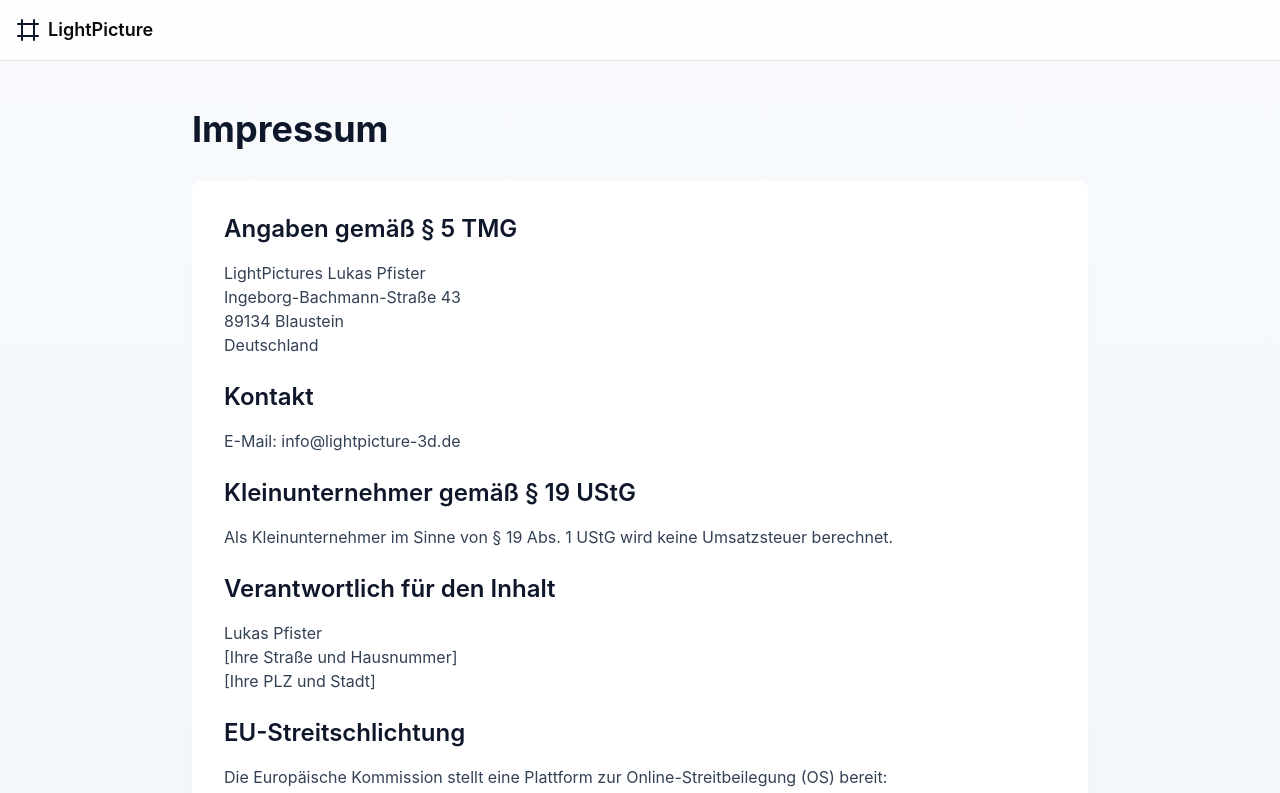
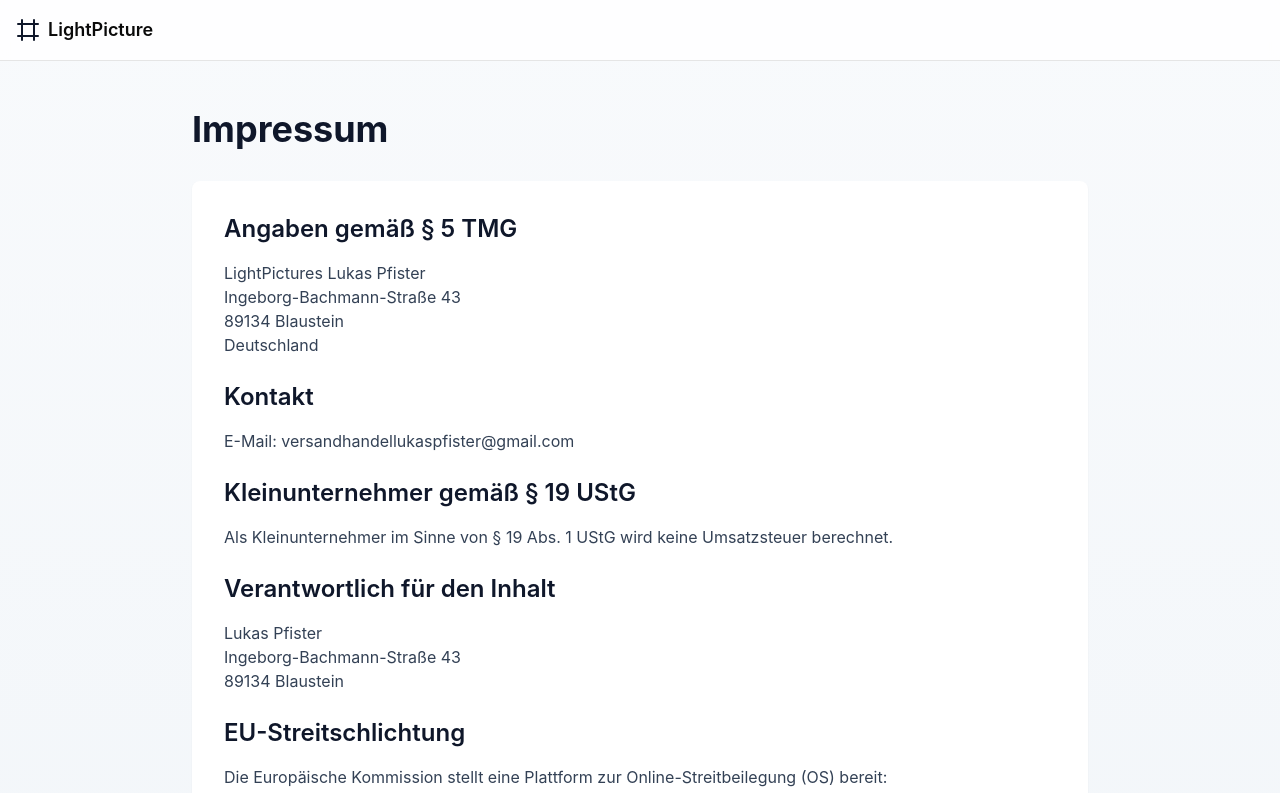
Before and after one commit to lukasmarkpfister/SnapframeProject, a React (Vite) app: page /impressum in a window 1280 px wide. Shown: the top 793 px of the page. Built offline with nearby package versions, Linux system fonts and the light colour scheme; no server answers.

Commit message:
feat: update contact information and address in Datenschutz, Impressum, and Widerruf pages

```diff
--- a/src/pages/Datenschutz.tsx
+++ b/src/pages/Datenschutz.tsx
@@ -136,7 +136,7 @@ export default function Datenschutz() {
               <h2 className="text-2xl font-semibold text-slate-900 mb-4">9. Kontakt</h2>
               <p className="text-slate-700">
                 Bei Fragen zum Datenschutz können Sie sich jederzeit an uns wenden:<br />
-                E-Mail: datenschutz@lightpicture-3d.de
+                E-Mail: versandhandellukaspfister@gmail.com
               </p>
             </section>
           </div>
--- a/src/pages/Impressum.tsx
+++ b/src/pages/Impressum.tsx
@@ -32,7 +32,7 @@ export default function Impressum() {
             <section>
               <h2 className="text-2xl font-semibold text-slate-900 mb-4">Kontakt</h2>
               <p className="text-slate-700">
-                E-Mail: info@lightpicture-3d.de
+                E-Mail: versandhandellukaspfister@gmail.com
               </p>
             </section>
 
@@ -47,8 +47,8 @@ export default function Impressum() {
               <h2 className="text-2xl font-semibold text-slate-900 mb-4">Verantwortlich für den Inhalt</h2>
               <p className="text-slate-700">
                 Lukas Pfister<br />
-                [Ihre Straße und Hausnummer]<br />
-                [Ihre PLZ und Stadt]
+                Ingeborg-Bachmann-Straße 43<br />
+                89134 Blaustein
               </p>
             </section>
 
--- a/src/pages/Widerruf.tsx
+++ b/src/pages/Widerruf.tsx
@@ -34,10 +34,10 @@ export default function Widerruf() {
               <div className="bg-slate-50 p-4 rounded-lg mt-4 mb-4">
                 <p className="text-slate-700">
                   <strong>LightPictures Lukas Pfister</strong><br />
-                  [Ihre Straße und Hausnummer]<br />
-                  [Ihre PLZ und Stadt]<br />
+                  Ingeborg-Bachmann-Straße 43<br />
+                  89134 Blaustein<br />
                   Deutschland<br />
-                  E-Mail: widerruf@lightpicture-3d.de
+                  E-Mail: versandhandellukaspfister@gmail.com
                 </p>
               </div>
               <p className="text-slate-700">
@@ -107,9 +107,9 @@ export default function Widerruf() {
                 </p>
                 <div className="border border-slate-300 p-4 text-slate-700 space-y-2 font-mono text-sm">
                   <p>An LightPictures Lukas Pfister</p>
-                  <p>[Ihre Straße und Hausnummer]</p>
-                  <p>[Ihre PLZ und Stadt]</p>
-                  <p>E-Mail: widerruf@lightpicture-3d.de</p>
+                  <p>Ingeborg-Bachmann-Straße 43</p>
+                  <p>89134 Blaustein</p>
+                  <p>E-Mail: versandhandellukaspfister@gmail.com</p>
                   <p className="mt-4">Hiermit widerrufe(n) ich/wir (*) den von mir/uns (*) abgeschlossenen Vertrag über den Kauf der folgenden Waren (*)/die Erbringung der folgenden Dienstleistung (*)</p>
                   <p className="mt-4">- Bestellt am (*)/erhalten am (*)</p>
                   <p>- Name des/der Verbraucher(s)</p>
```
